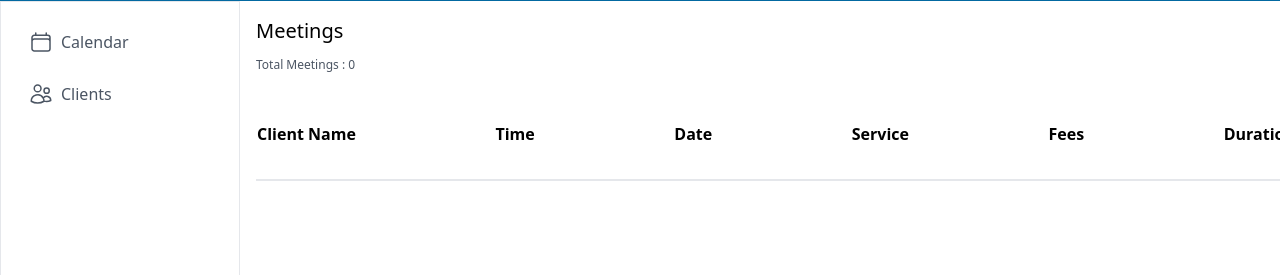
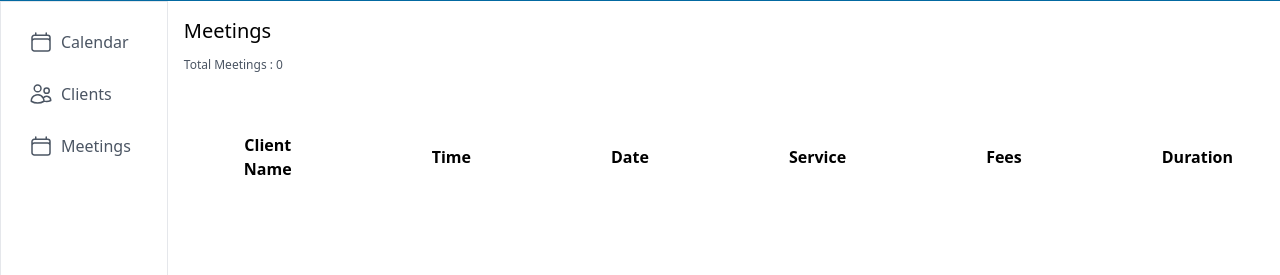
Before and after one commit to silverag2002/calendar-assignment, a React (Create React App) app: page /meetings in a window 1280 px wide. Shown: the part 175-450 px from the top of the page. Built offline with nearby package versions, Linux system fonts and the light colour scheme.

Commit message:
Project completed

```diff
--- a/public/index.html
+++ b/public/index.html
@@ -3,7 +3,7 @@
   <head>
     <meta charset="utf-8" />
     <link rel="icon" href="%PUBLIC_URL%/favicon.ico" />
-    <meta name="viewport" content="width=device-width, initial-scale=1" />
+    <meta name="viewport" content="width=1024" />
     <meta name="theme-color" content="#000000" />
     <meta
       name="description"
--- a/src/components/CalendarHeader.js
+++ b/src/components/CalendarHeader.js
@@ -5,18 +5,8 @@ import dayjs from "dayjs";
 export default function CalendarHeader() {
   const { monthIndex, setMonthIndex } = useContext(GlobalContext);
 
-  function handleNextMonth() {
-    setMonthIndex(monthIndex + 1);
-  }
-  function handlePreviousMonth() {
-    setMonthIndex(monthIndex - 1);
-  }
-  function handleReset() {
-    setMonthIndex(dayjs().month());
-  }
-
   return (
-    <header className="p-4  flex items-center justify-between bg-sky-700">
+    <header className="p-4  min-w-full flex items-center justify-between bg-sky-700">
       <img
         class="w-48"
         src="https://d34piorrop57r.cloudfront.net/frontend/assets/images/logo-white@2x-de2a63f37a89a3e1e51b486d3170bf3c-v1.png"
--- a/src/components/EventModal.js
+++ b/src/components/EventModal.js
@@ -19,11 +19,7 @@ export default function EventModal() {
   const [selectedDate, setSelectedDateInEventModal] = useState(
     dateSelected.format("YYYY-MM-DD")
   );
-  const [totalClients, setTotalClients] = useState([
-    "Brad Pitt",
-    "Adam Cohen",
-    "Angela Simpson",
-  ]);
+  const [totalClients, setTotalClients] = useState([]);
 
   console.log("Data inital ", selectedDate);
   const date = new Date();
@@ -237,10 +233,6 @@ export default function EventModal() {
         <div className="flex flex-row justify-center items-center px-4 py-2">
           <button
             className="cursor-pointer  bg-sky-600 mx-2 px-4 py-2 rounded-md   text-white"
-            // onClick={() => {
-            //   setShowEventModal(false);
-            //   handleAppointment();
-            // }}
             type="submit"
           >
             Done
--- a/src/components/MeetingData.js
+++ b/src/components/MeetingData.js
@@ -20,27 +20,27 @@ export default function TableData() {
       </div>
 
       <div>
-        <table class="table-auto w-full m-4 ">
-          <thead class="border-b-2 border-gray-200 my-5">
-            <tr class="my-8 flex justify-between">
-              <th>Client Name</th>
-              <th>Time</th>
-              <th>Date</th>
-              <th>Service</th>
-              <th>Fees</th>
-              <th>Duration</th>
+        <table class="border-separate [border-spacing:0.75rem] ">
+          <thead class="  my-5 mx-3">
+            <tr class="row">
+              <th class="col px-16 py-8">Client Name</th>
+              <th class="col px-16 py-8">Time</th>
+              <th class="col px-16 py-8">Date</th>
+              <th class="col px-16 py-8">Service</th>
+              <th class="col px-16 py-8">Fees</th>
+              <th class="col px-16 py-8">Duration</th>
             </tr>
           </thead>
           <tbody class="my-8">
             {meetingData.map((meet) => {
               return (
-                <tr class="flex justify-between mx-5">
-                  <td>{meet.services}</td>
-                  <td>{meet.selectedTime}</td>
-                  <td>{meet.selectedDate}</td>
-                  <td>{meet.client}</td>
-                  <td>{meet.fees}</td>
-                  <td>{meet.duration}</td>
+                <tr class="row ">
+                  <td class="col px-16 py-8">{meet.services}</td>
+                  <td class="col px-16 py-8">{meet.selectedTime}</td>
+                  <td class="col px-16 py-8">{meet.selectedDate}</td>
+                  <td class="col px-16 py-8">{meet.client}</td>
+                  <td class="col px-16 py-8">{meet.fees}</td>
+                  <td class="col px-16 py-8">{meet.duration}</td>
                 </tr>
               );
             })}
--- a/src/components/Meetings.js
+++ b/src/components/Meetings.js
@@ -7,7 +7,7 @@ import MeetingData from "./MeetingData";
 export default function Meetings() {
   return (
     <React.Fragment>
-      <div className="h-screen flex flex-col">
+      <div className="h-screen min-w-screen flex flex-col">
         <CalendarHeader />
         <div className="flex flex-row flex-1">
           <Sidebar />
--- a/src/components/Sidebar.js
+++ b/src/components/Sidebar.js
@@ -1,8 +1,10 @@
 import React from "react";
+import { Link } from "react-router-dom";
 
 export default function Sidebar() {
   return (
     <aside className="border p-5 w-60">
+      <Link to="/">
         <div className="flex flex-row mb-3 cursor-pointer text-gray-600 p-2 rounded-md hover:text-sky-700 hover:bg-gray-100">
           <svg
             xmlns="http://www.w3.org/2000/svg"
@@ -20,6 +22,8 @@ export default function Sidebar() {
           </svg>
           <span className="px-2">Calendar</span>
         </div>
+      </Link>
+      <Link to="/clients">
         <div className="flex flex-row cursor-pointer text-gray-600 p-2 rounded-md hover:text-sky-700 hover:bg-gray-100">
           <svg
             xmlns="http://www.w3.org/2000/svg"
@@ -38,6 +42,26 @@ export default function Sidebar() {
 
           <span className="px-2">Clients</span>
         </div>
+      </Link>
+      <Link to="/meetings">
+        <div className="flex flex-row mt-3 mb-3 cursor-pointer text-gray-600 p-2 rounded-md hover:text-sky-700 hover:bg-gray-100">
+          <svg
+            xmlns="http://www.w3.org/2000/svg"
+            fill="none"
+            viewBox="0 0 24 24"
+            stroke-width="1.5"
+            stroke="currentColor"
+            class="w-6 h-6"
+          >
+            <path
+              stroke-linecap="round"
+              stroke-linejoin="round"
+              d="M6.75 3v2.25M17.25 3v2.25M3 18.75V7.5a2.25 2.25 0 012.25-2.25h13.5A2.25 2.25 0 0121 7.5v11.25m-18 0A2.25 2.25 0 005.25 21h13.5A2.25 2.25 0 0021 18.75m-18 0v-7.5A2.25 2.25 0 015.25 9h13.5A2.25 2.25 0 0121 11.25v7.5"
+            />
+          </svg>
+          <span className="px-2">Meetings</span>
+        </div>
+      </Link>
     </aside>
   );
 }
--- a/src/index.css
+++ b/src/index.css
@@ -9,3 +9,9 @@
       margin: 0;
     }
   }
+
+  @layer components {
+    .my-table-spacing {
+      border-spacing: theme("spacing.3");
+    }
+  }
```
Lines whose indentation alone changed are shown as unchanged.
